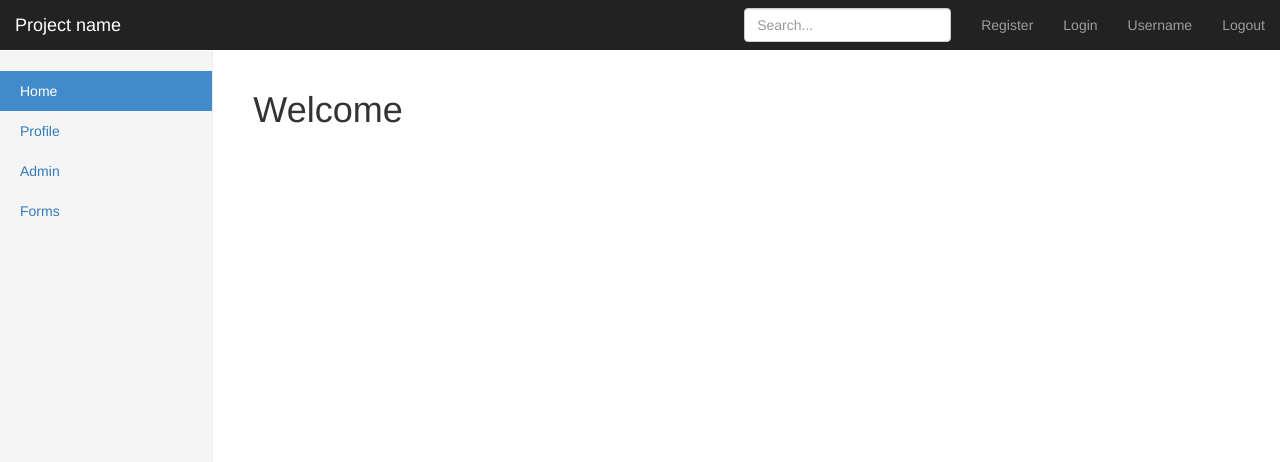
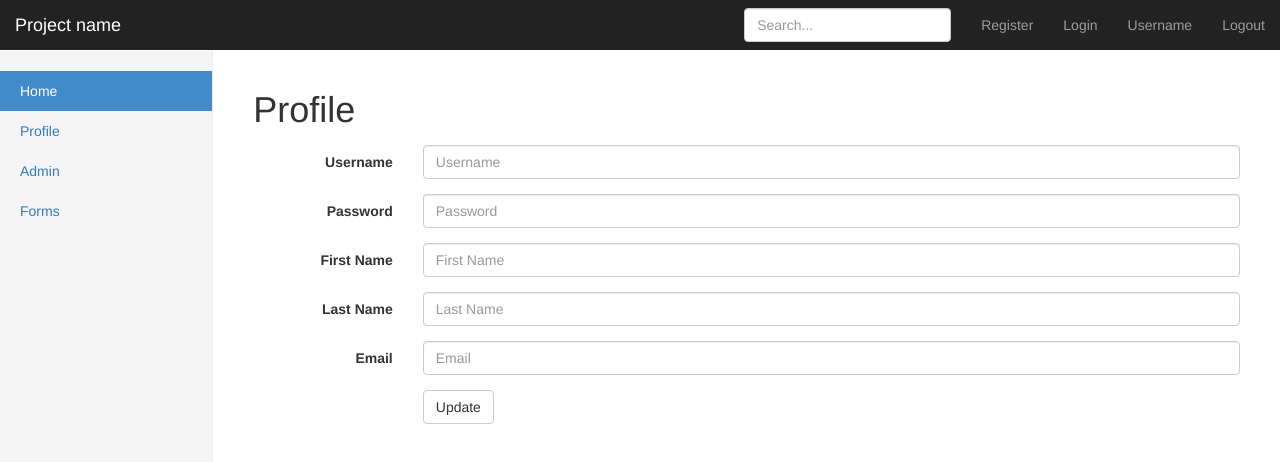
Before and after one commit to chen-bai/WebDevSpring2016, a website: page public/assignment/profile.html in a window 1280 px wide. Drawn offline with nearby package versions, Linux system fonts and the light colour scheme.

```diff
--- a/public/assignment/profile.html
+++ b/public/assignment/profile.html
@@ -10,7 +10,7 @@
     <meta name="author" content="">
     <link rel="icon" href="../../favicon.ico">
 
-    <title>Dashboard Template for Bootstrap</title>
+    <title>Profile</title>
 
     <!-- Bootstrap core CSS -->
     <link href="https://maxcdn.bootstrapcdn.com/bootstrap/3.3.6/css/bootstrap.min.css" rel="stylesheet">
@@ -57,7 +57,44 @@
             </ul>
         </div>
         <div class="col-sm-9 col-sm-offset-3 col-md-10 col-md-offset-2 main">
-            <h1>Welcome</h1>
+            <h1 class="form-group">Profile</h1>
+            <form class="form-horizontal">
+                <div class="form-group ">
+                    <label for="inputUsername" class="col-sm-2 control-label">Username</label>
+                    <div class="col-sm-10">
+                        <input type="text" class="form-control" id="inputUsername" placeholder="Username">
+                    </div>
+                </div>
+                <div class="form-group">
+                    <label for="inputPassword" class="col-sm-2 control-label">Password</label>
+                    <div class="col-sm-10">
+                        <input type="password" class="form-control" id="inputPassword" placeholder="Password">
+                    </div>
+                </div>
+                <div class="form-group">
+                    <label for="inputFirstName" class="col-sm-2 control-label">First Name</label>
+                    <div class="col-sm-10">
+                        <input type="text" class="form-control" id="inputFirstName" placeholder="First Name">
+                    </div>
+                </div>
+                <div class="form-group">
+                    <label for="inputLastName" class="col-sm-2 control-label">Last Name</label>
+                    <div class="col-sm-10">
+                        <input type="text" class="form-control" id="inputLastName" placeholder="Last Name">
+                    </div>
+                </div>
+                <div class="form-group">
+                    <label for="inputEmail" class="col-sm-2 control-label">Email</label>
+                    <div class="col-sm-10">
+                        <input type="email" class="form-control" id="inputEmail" placeholder="Email">
+                    </div>
+                </div>
+                <div class="form-group">
+                    <div class="col-sm-offset-2 col-sm-10">
+                        <button type="submit" class="btn btn-default">Update</button>
+                    </div>
+                </div>
+            </form>
         </div>
     </div>
 </div>
```
Also changed, not shown: public/assignment/register.html (+1 -1 lines).
